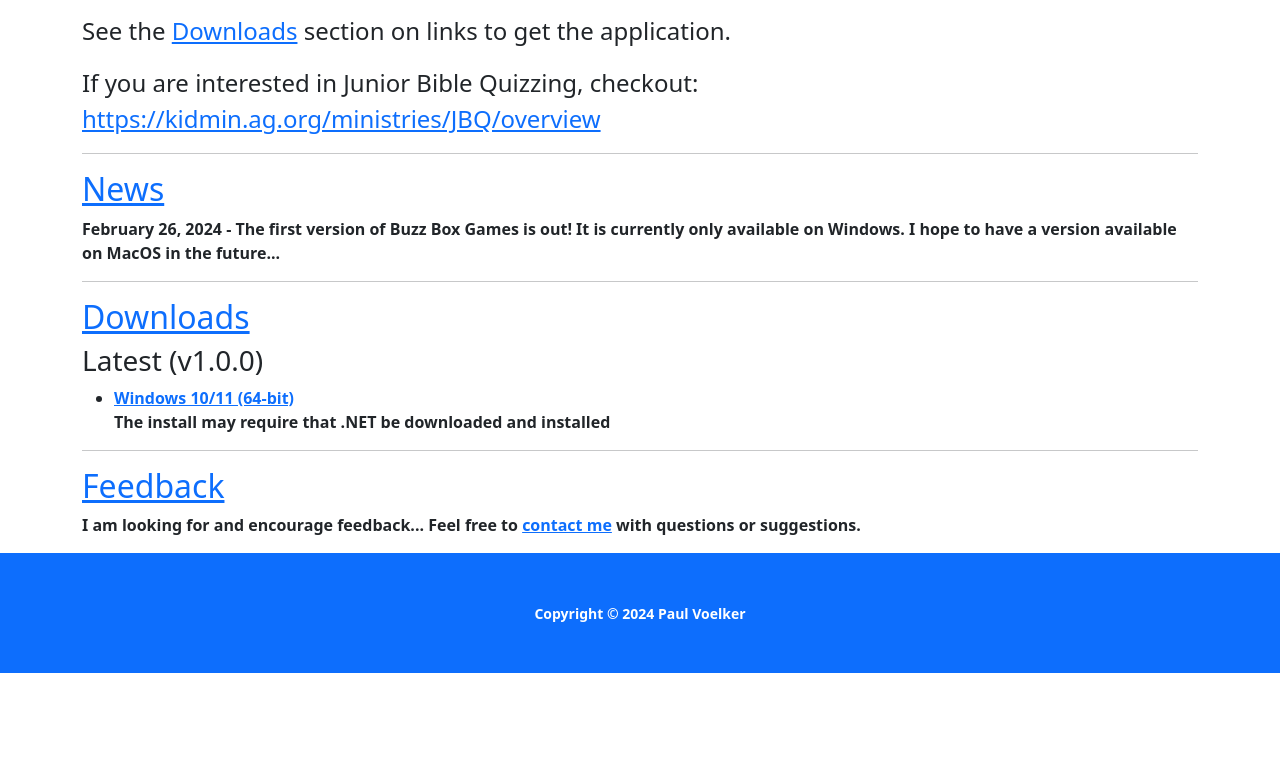
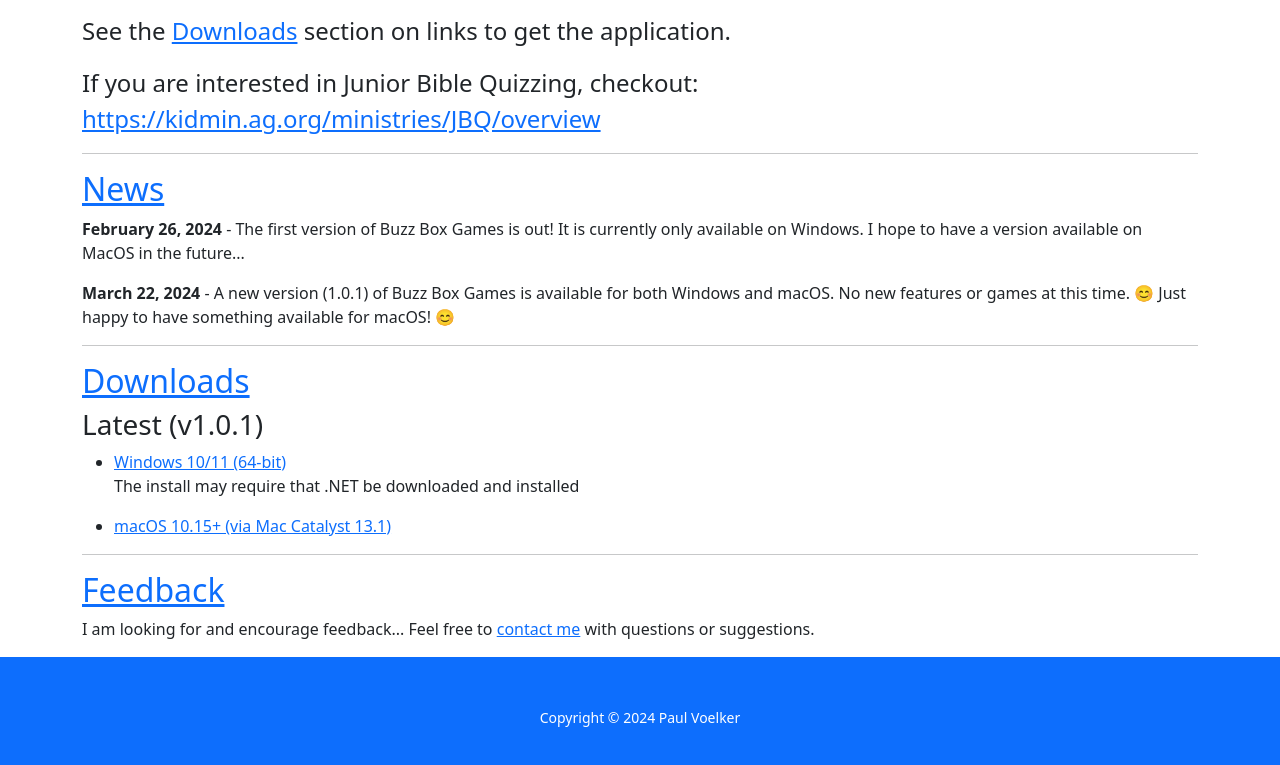
Before and after one commit to pvoelker/BuzzBoxGames, a plain HTML site: page docs/index.html in a window 1280 px wide. Shown: the part 796-1561 px from the top of the page. Before the commit the page ends 1469 px from the top, so only its background shows below. Drawn offline with Linux system fonts and the light colour scheme.

Commit message:
Update project website for version 1.0.1

```diff
--- a/docs/index.html
+++ b/docs/index.html
@@ -90,19 +90,22 @@
 
         <h2 id="news"><a href="#top">News</a></h2>
 
-		<p><b>February 26, 2024 - The first version of Buzz Box Games is out!  It is currently only available on Windows.  I hope to have a version available on MacOS in the future...</p>
+		<p><b>February 26, 2024</b> - The first version of Buzz Box Games is out!  It is currently only available on Windows.  I hope to have a version available on MacOS in the future...</p>
+		<p><b>March 22, 2024</b> - A new version (1.0.1) of Buzz Box Games is available for both Windows and macOS.  No new features or games at this time.  😊 Just happy to have something available for macOS! 😊
 
         <hr />
 
         <h2 id="downloads"><a href="#top">Downloads</a></h2>
-        <h3>Latest (v1.0.0)</h3>
+        <h3>Latest (v1.0.1)</h3>
         <ul>
             <li>
-                <a href="https://github.com/pvoelker/BuzzBoxGames/releases/download/1.0.0-production/BuzzBoxGamesApp_1.0.0.0_x64.msix">Windows 10/11 (64-bit)</a>
+                <a href="https://github.com/pvoelker/BuzzBoxGames/releases/download/1.0.1-production/BuzzBoxGamesApp_1.0.1.1_x64.msix">Windows 10/11 (64-bit)</a>
 				<p>The install may require that .NET be downloaded and installed</p>
             </li>
-        </ul>
-
+            <li>
+                <a href="https://github.com/pvoelker/BuzzBoxGames/releases/download/1.0.1-production/BuzzBoxGames-1.0.1.pkg">macOS 10.15+ (via Mac Catalyst 13.1)</a>
+            </li>
+		</ul>
         <hr />
 
         <h2 id="feedback"><a href="#top">Feedback</a></h2>
```
